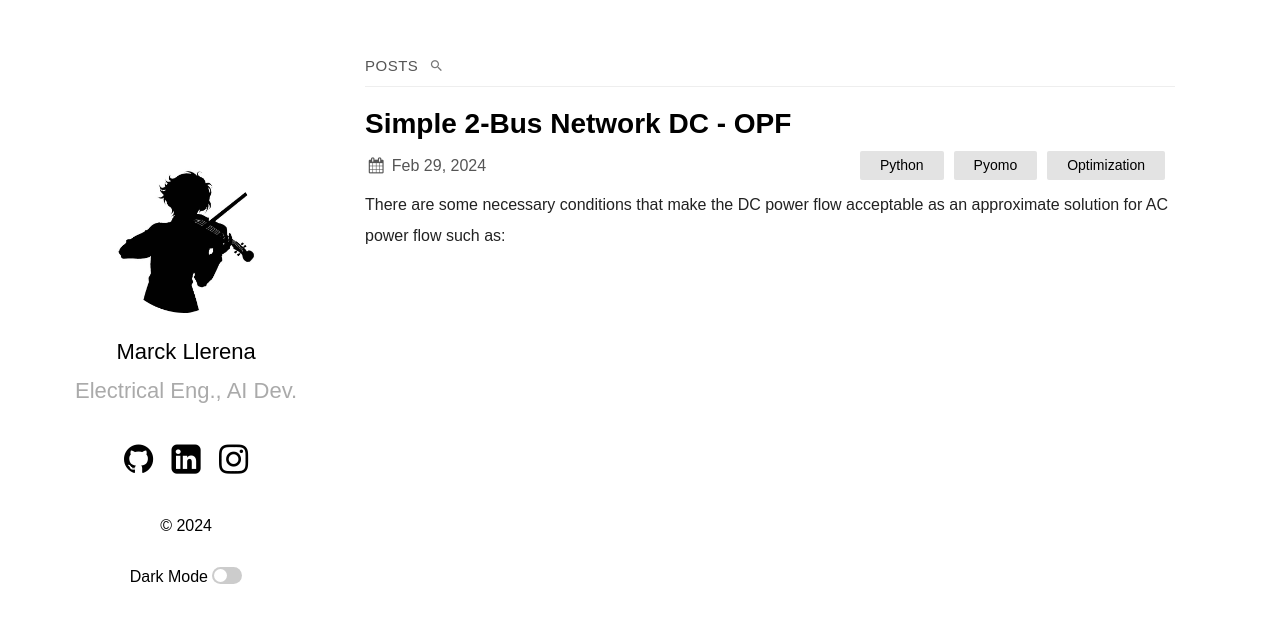
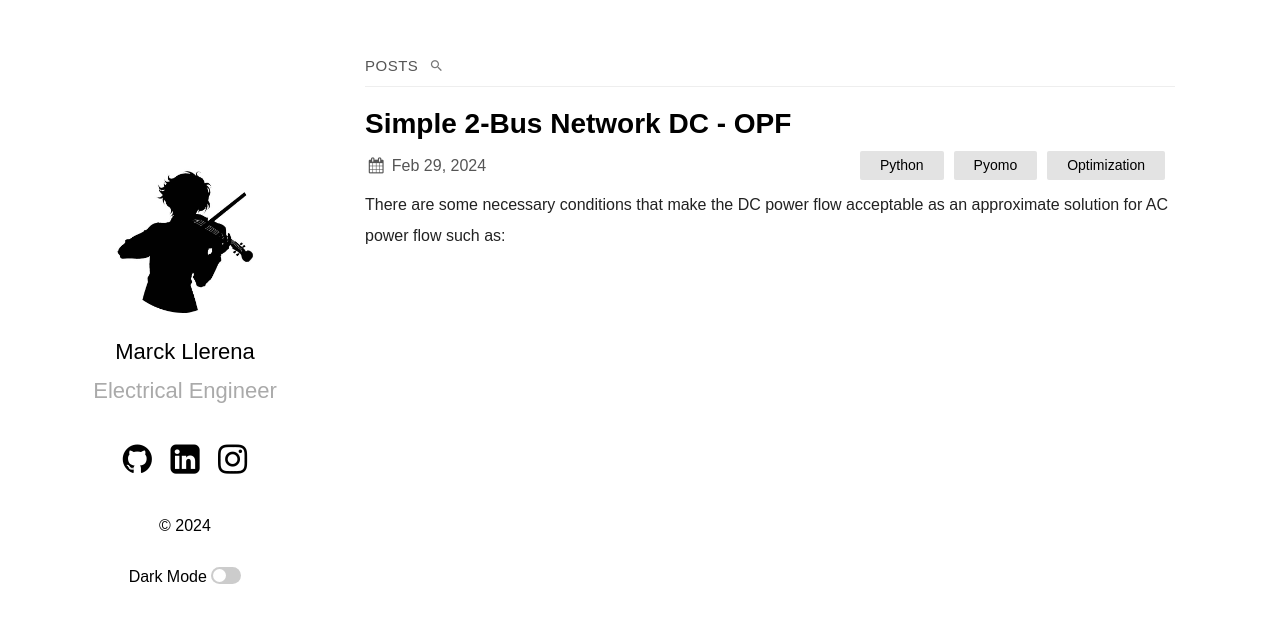
Before and after one commit to marckcode/marckcode.github.io, a Jekyll site: the page built from index.md, in a window 1280 px wide. Shown: the top 623 px of the page. Built offline with Jekyll 4.4.1, drawn with Linux system fonts in a browser that asks for light colours; some web fonts are replaced.

Commit message:
Fix equation in first art.

```diff
--- a/_config.yml
+++ b/_config.yml
@@ -14,7 +14,7 @@
   sass_dir: _sass
 plainwhite:
   name: Marck Llerena
-  tagline: Electrical Eng., AI Dev.
+  tagline: Electrical Engineer
   date_format: "%b %-d, %Y"
   sitemap: true # set to true to generate sitemap.xml content
   search: true # set to true to enable searchbar
--- a/_posts/2024-02-29-2-bus-dc-opf.markdown
+++ b/_posts/2024-02-29-2-bus-dc-opf.markdown
@@ -13,7 +13,7 @@
 
 
 \begin{align}
-	\underset{P_g,\delta_i}{\text{min}} \hspace{0.2cm} OF &= \sum_{g_1,g_2} a_g P_{g}^2 + b_g P_{g} + c_g \label{eq:test1}
+	\underset{P_g,\delta_i}{\text{min}} \hspace{0.2cm} OF &= \sum_{g_1,g_2} a_g P^2_{g} + b_g P_{g} + c_g \label{eq:test1}
 \end{align}
 
 \begin{align}
@@ -29,7 +29,7 @@
 \end{align}
 
 \begin{align}
-	-P_{12}^{max} \le P_{12} \le P_{12}^{max} \label{eq:test5}
+	-P^{max}_{12} \le P_{12} \le P^{max}_{12} \label{eq:test5}
 \end{align}
 
 \begin{align}
```
